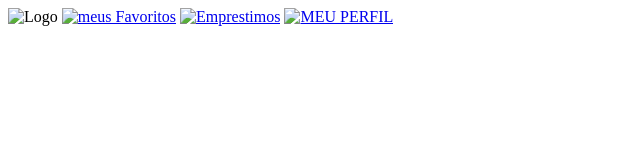
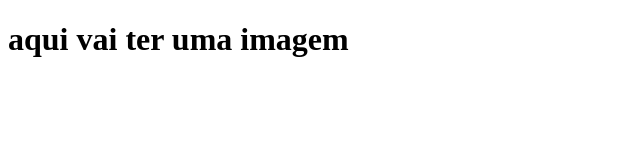
Before and after one commit to gabi106xw/implementacaoq, a plain HTML site: page index.html in a window 1280 px wide. Shown: the whole page, without its empty margins (0-640 px from the left). Drawn offline with Linux system fonts and the light colour scheme.

Commit message:
vyfytgvhjvy

```diff
--- a/index.html
+++ b/index.html
@@ -3,17 +3,9 @@
 <head>
     <meta charset="UTF-8">
     <meta name="viewport" content="width=device-width, initial-scale=1.0">
-    <title>skincare club</title>
-    <link rel="stylesheet" href="styles.css">
+    <title>Document</title>
 </head>
 <body>
-<header class="cabeçalho" >
-    <span class="cabeçalho_menu"></span>
-    <img src= "kaiki - html/Logo.svg" alt=" Logo">
-    <a href="#"><img src="img/gabriela - html/Favoritos.svg" alt=" meus Favoritos"></a>
-    <a href="#"><img src="img/gabriela - html/Emprestimos (2).svg" alt="Emprestimos"></a>
-    <a href="#"><img src="img/gabriela - html/Usuario.svg" alt="MEU PERFIL"></a>
-</header>
-
+    <h1>aqui vai ter uma imagem</h1>
 </body>
 </html>
```
